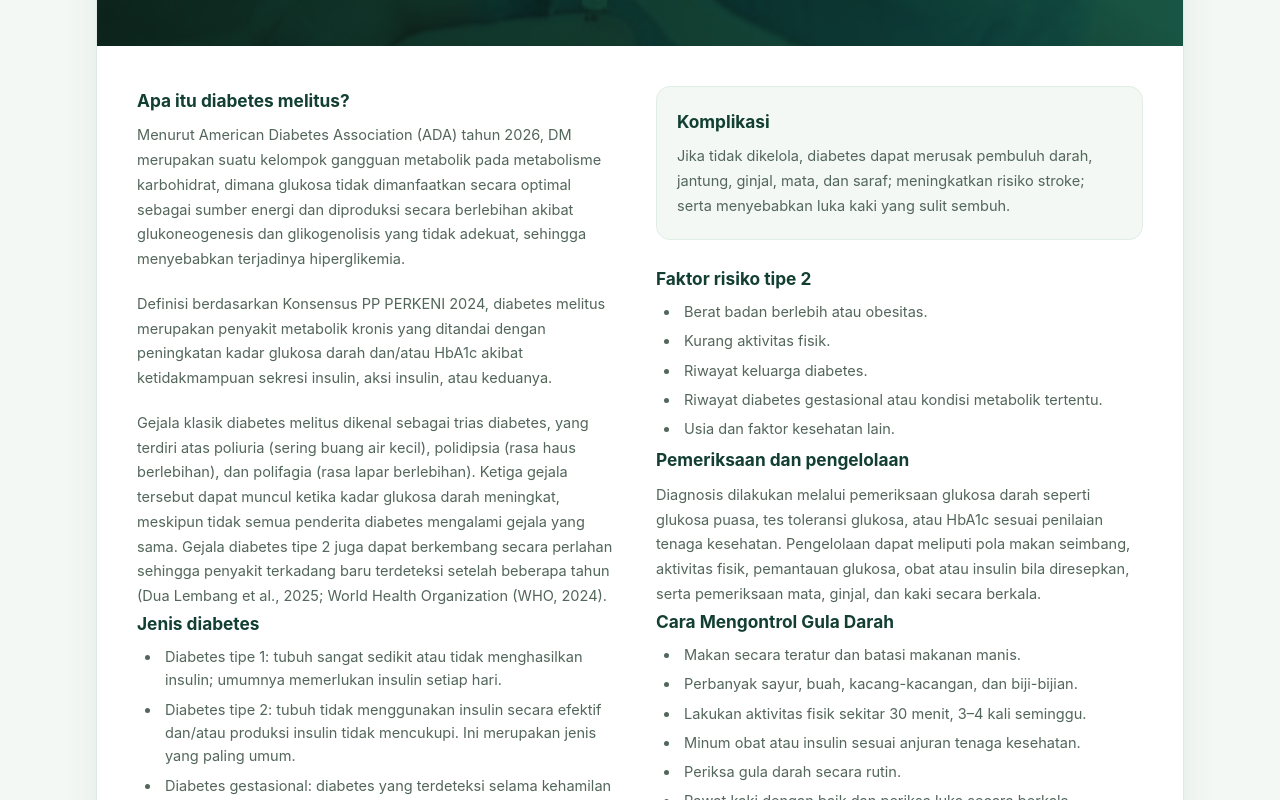
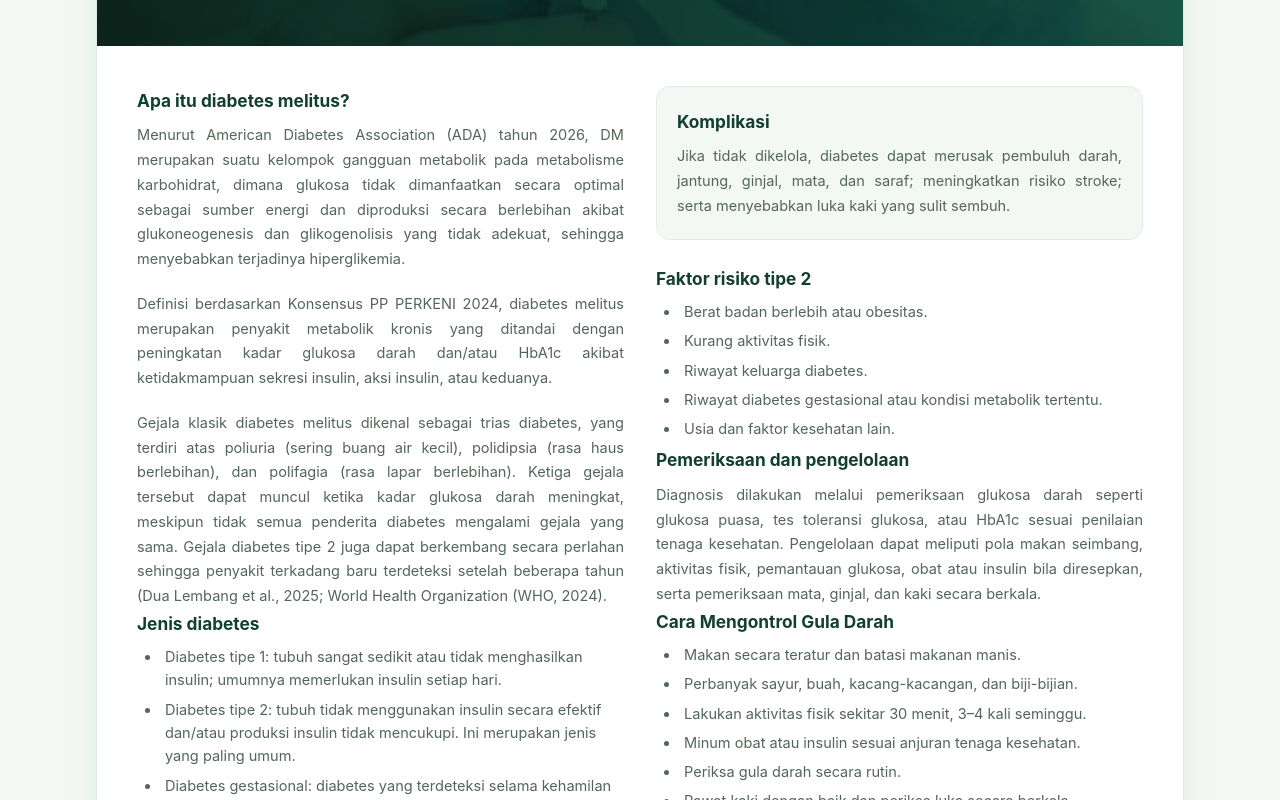
Before and after one commit to novandrawichdafarun/HEALIFEST, a Next.js app: page /penyakit in a window 1280 px wide. Shown: the part 1380-2180 px from the top of the page. Built offline with nearby package versions, Linux system fonts and the light colour scheme.

Commit message:
fix: Adjust styles for improved layout and text justification in InfoBlockView component

```diff
--- a/app/penyakit/page.tsx
+++ b/app/penyakit/page.tsx
@@ -116,7 +116,7 @@ export default function PenyakitPage() {
                   key={condition.id}
                 >
                   {/* Header Topik Ekstra Lebar & Tinggi */}
-                  <div className="relative flex min-h-[240px] items-center overflow-hidden bg-(--green-dark) px-8 py-14 text-white sm:min-h-[300px] sm:px-12 sm:py-20">
+                  <div className="relative flex min-h-60 items-center overflow-hidden bg-(--green-dark) px-8 py-14 text-white sm:min-h-75 sm:px-12 sm:py-20">
                     {/* Komponen Optimasi Gambar Next.js */}
                     <Image
                       src={bannerImage}
@@ -127,11 +127,11 @@ export default function PenyakitPage() {
                       priority={condition.number === "01"}
                     />
                     {/* Lapisan Gradasi Gelap */}
-                    <div className="absolute inset-0 bg-gradient-to-r from-black/50 via-black/25 to-transparent" />
+                    <div className="absolute inset-0 bg-linear-to-r from-black/50 via-black/25 to-transparent" />
 
                     {/* Konten Utama Header */}
                     <div className="relative z-10 flex items-center gap-6 max-[760px]:flex-col max-[760px]:items-start">
-                      <span className="grid size-20 shrink-0 place-items-center rounded-[24px] bg-white/20 backdrop-blur-md text-white shadow-md max-[760px]:size-16 max-[760px]:rounded-2xl">
+                      <span className="grid size-20 shrink-0 place-items-center rounded-3xl bg-white/20 backdrop-blur-md text-white shadow-md max-[760px]:size-16 max-[760px]:rounded-2xl">
                         <Icon
                           size={42}
                           className="max-[760px]:size-9"
--- a/components/InfoBlockView.tsx
+++ b/components/InfoBlockView.tsx
@@ -14,7 +14,7 @@ export default function InfoBlockView({ block }: { block: InfoBlock }) {
       </h3>
       {block.paragraphs?.map((paragraph) => (
         <p
-          className="mb-5 text-[0.91rem] leading-[1.7] text-[#53665b] last:mb-0"
+          className="mb-5 text-[0.91rem] leading-[1.7] text-[#53665b] last:mb-0 text-justify"
           key={paragraph}
         >
           {paragraph}
```
